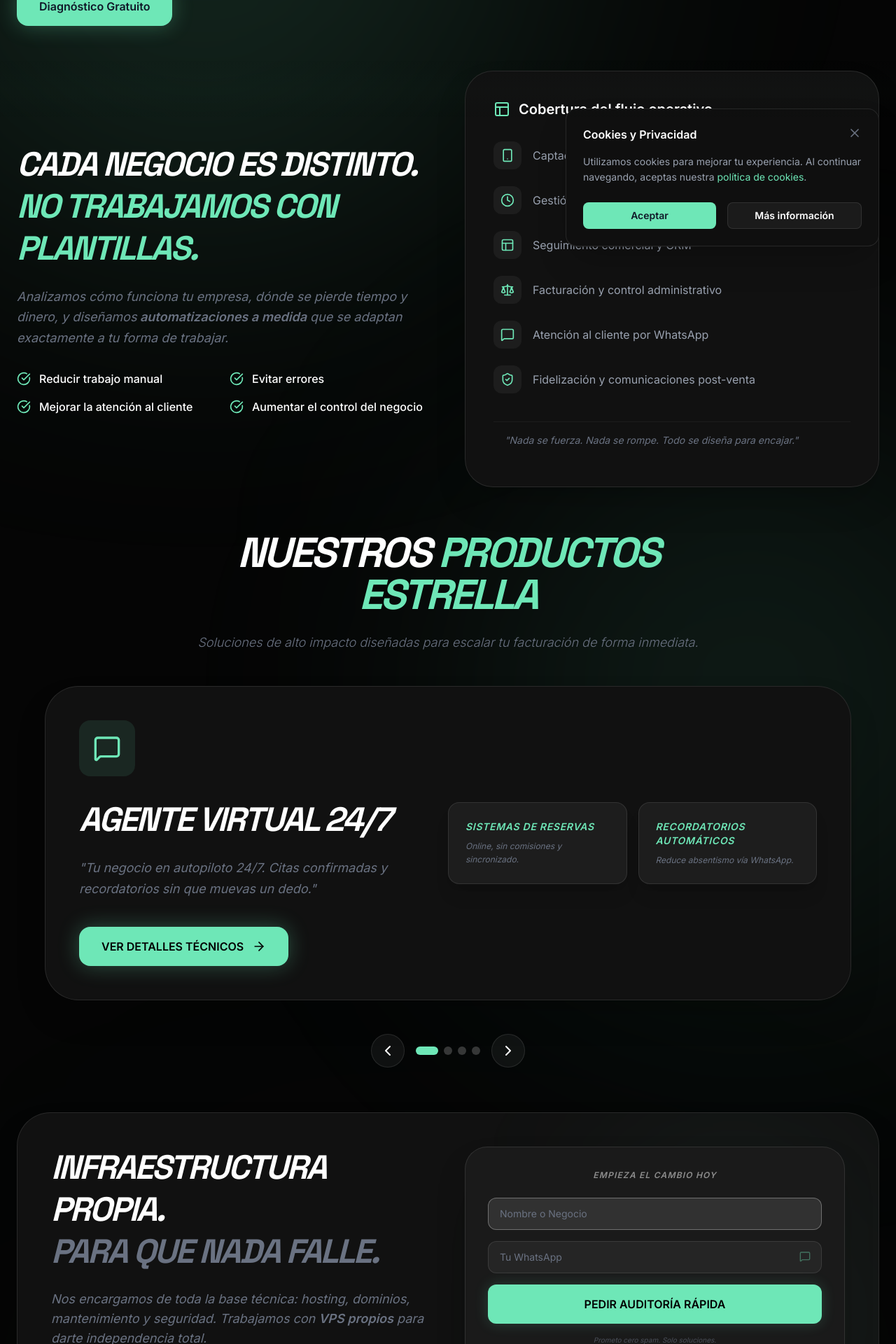
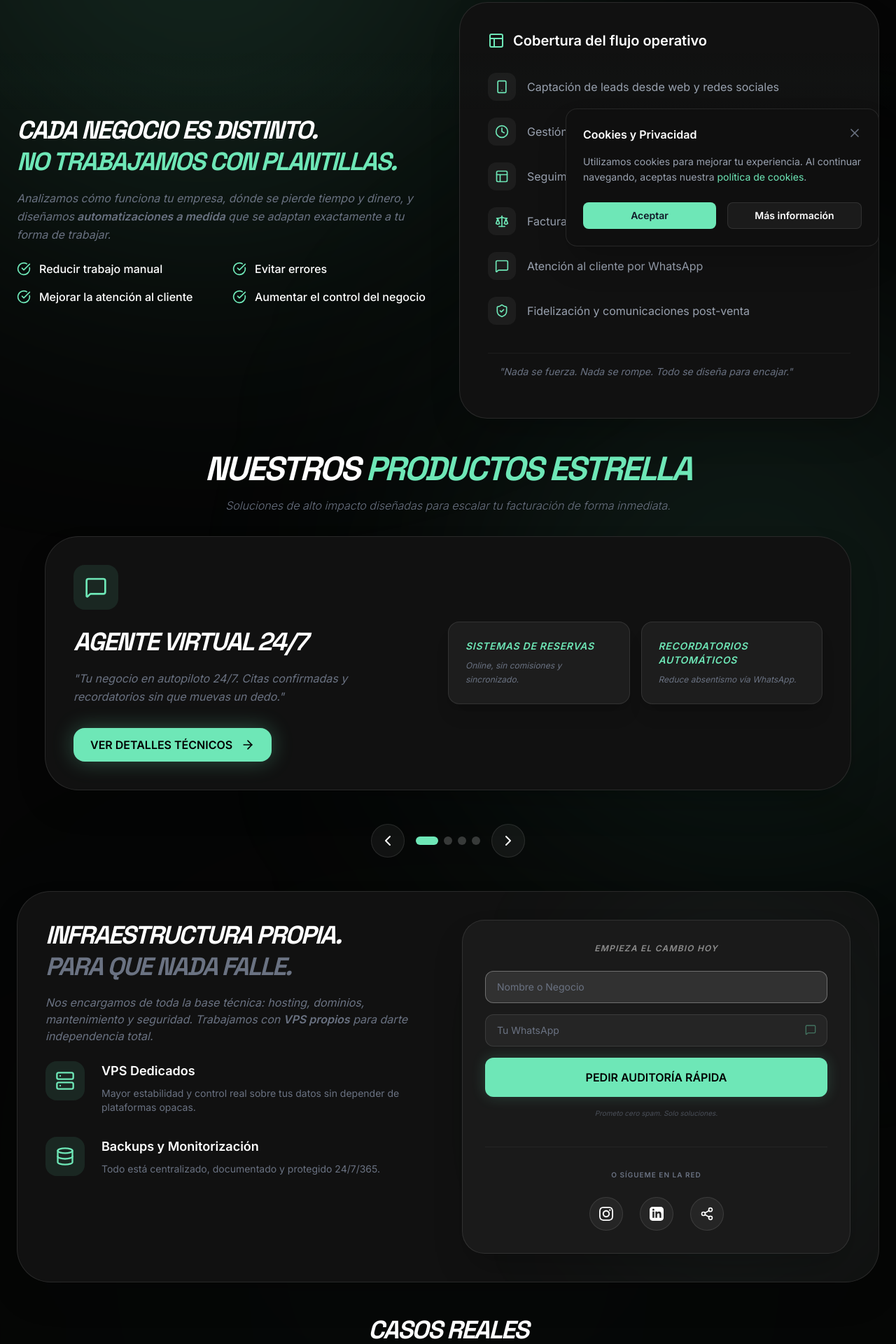
Before and after one commit to raff-liberty/PAGINA-WEB---RAFAEL-ALCALDE-MOLINA, a React (Vite) app: page /servicios in a window 1280 px wide. Shown: the part 424-2344 px from the top of the page at 70% size. Built offline with nearby package versions, Linux system fonts and the light colour scheme; no server answers.

Commit message:
Optimize spacing and font sizes in Services page

```diff
--- a/src/pages/Services.jsx
+++ b/src/pages/Services.jsx
@@ -233,7 +233,7 @@ const Services = () => {
     ];
 
     return (
-        <div className="relative pt-24 pb-16 min-h-screen selection:bg-primary selection:text-black">
+        <div className="relative pt-16 pb-12 min-h-screen selection:bg-primary selection:text-black">
             <SEO
                 title="Servicios de Automatización y Desarrollo Web | Engorilate"
                 description="Automatizamos procesos reales y diseñamos herramientas a medida para que tu negocio funcione sin ti. n8n, Odoo, WhatsApp API y más."
@@ -247,16 +247,16 @@ const Services = () => {
                 <motion.div
                     initial={{ opacity: 0, y: 20 }}
                     animate={{ opacity: 1, y: 0 }}
-                    className="mb-16 max-w-4xl"
+                    className="mb-10 max-w-4xl"
                 >
                     <div className="inline-flex items-center gap-2 px-3 py-1 rounded-full border border-primary/20 bg-primary/5 text-primary text-xs font-mono tracking-widest uppercase mb-6">
                         <Zap className="w-3 h-3" />
                         Catálogo de Soluciones
                     </div>
-                    <h1 className="font-display text-5xl md:text-7xl font-black leading-[0.85] mb-8 text-white uppercase italic tracking-tighter">
+                    <h1 className="font-display text-4xl md:text-6xl font-black leading-[0.85] mb-6 text-white uppercase italic tracking-tighter">
                         Soluciones de <span className="text-primary">automatización</span> real
                     </h1>
-                    <p className="text-lg md:text-xl text-gray-500 font-light leading-relaxed mb-10 italic">
+                    <p className="text-base md:text-lg text-gray-500 font-light leading-relaxed mb-8 italic">
                         No vendemos paquetes cerrados ni humo tecnológico. <br />
                         Diseñamos el motor que tu empresa necesita para recuperar el control.
                     </p>
@@ -268,14 +268,14 @@ const Services = () => {
                 </motion.div>
 
                 {/* AUTOMATION SECTION */}
-                <section className="mb-16">
-                    <div className="grid grid-cols-1 lg:grid-cols-2 gap-12 items-center">
+                <section className="mb-12">
+                    <div className="grid grid-cols-1 lg:grid-cols-2 gap-8 items-center">
                         <div>
-                            <h2 className="font-display text-3xl md:text-5xl font-black text-white mb-6 uppercase italic tracking-tighter leading-tight">
+                            <h2 className="font-display text-2xl md:text-4xl font-black text-white mb-4 uppercase italic tracking-tighter leading-tight">
                                 Cada negocio es distinto. <br />
                                 <span className="text-primary">No trabajamos con plantillas.</span>
                             </h2>
-                            <p className="text-gray-500 text-lg leading-relaxed mb-8 italic">
+                            <p className="text-gray-500 text-base leading-relaxed mb-6 italic">
                                 Analizamos cómo funciona tu empresa, dónde se pierde tiempo y dinero, y diseñamos
                                 <strong> automatizaciones a medida</strong> que se adaptan exactamente a tu forma de trabajar.
                             </p>
@@ -311,12 +311,12 @@ const Services = () => {
                 </section>
 
                 {/* STAR SERVICES CAROUSEL */}
-                <section className="mb-16 relative">
-                    <div className="text-center max-w-3xl mx-auto mb-12">
-                        <h2 className="font-display text-3xl md:text-6xl font-black text-white mb-6 uppercase italic tracking-tighter">
+                <section className="mb-12 relative">
+                    <div className="text-center max-w-3xl mx-auto mb-8">
+                        <h2 className="font-display text-2xl md:text-5xl font-black text-white mb-4 uppercase italic tracking-tighter">
                             Nuestros <span className="text-primary">Productos Estrella</span>
                         </h2>
-                        <p className="text-gray-500 text-lg font-light italic">
+                        <p className="text-gray-500 text-base font-light italic">
                             Soluciones de alto impacto diseñadas para escalar tu facturación de forma inmediata.
                         </p>
                     </div>
@@ -334,22 +334,22 @@ const Services = () => {
                                     x: { type: "spring", stiffness: 300, damping: 30 },
                                     opacity: { duration: 0.2 }
                                 }}
-                                className="bg-[#111] border border-white/10 rounded-[3rem] p-8 md:p-12 flex flex-col lg:flex-row items-center gap-12 lg:gap-16 shadow-2xl overflow-hidden"
+                                className="bg-[#111] border border-white/10 rounded-[3rem] p-6 md:p-10 flex flex-col lg:flex-row items-center gap-8 lg:gap-12 shadow-2xl overflow-hidden"
                             >
                                 {/* Slide Content Left */}
                                 <div className="flex-1 text-center lg:text-left">
-                                    <div className={`w-20 h-20 rounded-2xl ${starServices[activeService].bg} flex items-center justify-center mb-8 mx-auto lg:mx-0`}>
-                                        {React.createElement(starServices[activeService].icon, { className: `w-10 h-10 ${starServices[activeService].color}` })}
+                                    <div className={`w-16 h-16 rounded-2xl ${starServices[activeService].bg} flex items-center justify-center mb-6 mx-auto lg:mx-0`}>
+                                        {React.createElement(starServices[activeService].icon, { className: `w-8 h-8 ${starServices[activeService].color}` })}
                                     </div>
-                                    <h3 className="text-white text-3xl md:text-5xl font-display font-black mb-6 leading-tight uppercase italic tracking-tighter">
+                                    <h3 className="text-white text-2xl md:text-4xl font-display font-black mb-4 leading-tight uppercase italic tracking-tighter">
                                         {starServices[activeService].title}
                                     </h3>
-                                    <p className="text-gray-500 text-lg mb-10 leading-relaxed max-w-xl italic">
+                                    <p className="text-gray-500 text-base mb-8 leading-relaxed max-w-xl italic">
                                         "{starServices[activeService].desc}"
                                     </p>
                                     <Link
                                         to={starServices[activeService].link}
-                                        className="inline-flex items-center gap-3 bg-primary text-black font-black px-8 py-4 rounded-2xl transition-all hover:scale-105 shadow-[0_0_30px_rgba(110,231,183,0.3)] group"
+                                        className="inline-flex items-center gap-3 bg-primary text-black font-black px-6 py-3 rounded-2xl transition-all hover:scale-105 shadow-[0_0_30px_rgba(110,231,183,0.3)] group"
                                     >
                                         VER DETALLES TÉCNICOS <ArrowRight className="w-5 h-5 group-hover:translate-x-1 transition-transform" />
                                     </Link>
@@ -404,16 +404,16 @@ const Services = () => {
                 </section>
 
                 {/* INFRASTRUCTURE SECTION */}
-                <section className="mb-16 bg-[#111] border border-white/10 rounded-[3rem] p-8 md:p-12 relative overflow-hidden shadow-2xl">
+                <section className="mb-12 bg-[#111] border border-white/10 rounded-[3rem] p-6 md:p-10 relative overflow-hidden shadow-2xl">
                     <div className="absolute top-0 right-0 w-1/3 h-full bg-primary/5 blur-[120px] rounded-full"></div>
 
-                    <div className="relative z-10 grid grid-cols-1 lg:grid-cols-2 gap-12">
+                    <div className="relative z-10 grid grid-cols-1 lg:grid-cols-2 gap-10">
                         <div>
-                            <h2 className="font-display text-3xl md:text-5xl font-black text-white mb-6 uppercase italic tracking-tighter leading-tight">
+                            <h2 className="font-display text-2xl md:text-4xl font-black text-white mb-4 uppercase italic tracking-tighter leading-tight">
                                 Infraestructura propia. <br />
                                 <span className="text-gray-500">Para que nada falle.</span>
                             </h2>
-                            <p className="text-gray-500 text-lg mb-8 italic">
+                            <p className="text-gray-500 text-base mb-6 italic">
                                 Nos encargamos de toda la base técnica: hosting, dominios, mantenimiento y seguridad.
                                 Trabajamos con <strong>VPS propios</strong> para darte independencia total.
                             </p>
@@ -484,16 +484,16 @@ const Services = () => {
                 </section>
 
                 {/* EXAMPLES SECTION */}
-                <section className="mb-16">
-                    <h2 className="font-display text-3xl md:text-5xl font-black text-white mb-12 text-center uppercase italic tracking-tighter">
-                        Casos Reales <br /> <span className="text-primary opacity-50 font-black text-xl tracking-[0.2em] mt-2 block italic">CERO HUMO</span>
+                <section className="mb-12">
+                    <h2 className="font-display text-2xl md:text-4xl font-black text-white mb-8 text-center uppercase italic tracking-tighter">
+                        Casos Reales <br /> <span className="text-primary opacity-50 font-black text-lg tracking-[0.2em] mt-2 block italic">CERO HUMO</span>
                     </h2>
                     <div className="grid grid-cols-1 md:grid-cols-2 gap-8">
                         {examples.map((ex, i) => (
                             <Link
                                 key={i}
                                 to={ex.link}
-                                className="bg-[#111] border border-white/10 p-8 md:p-10 rounded-[2rem] hover:bg-[#151515] transition-colors relative overflow-hidden group block text-left shadow-2xl"
+                                className="bg-[#111] border border-white/10 p-6 md:p-8 rounded-[2rem] hover:bg-[#151515] transition-colors relative overflow-hidden group block text-left shadow-2xl"
                             >
                                 <div className="absolute top-0 right-0 w-1 h-full bg-primary/20 group-hover:bg-primary transition-all"></div>
                                 <h3 className="text-white text-xl font-bold mb-6">{ex.title}</h3>
@@ -518,29 +518,29 @@ const Services = () => {
                 </section>
 
                 {/* FAQ SECTION */}
-                <section className="mb-16 max-w-4xl mx-auto">
-                    <div className="text-center mb-10">
-                        <HelpCircle className="w-12 h-12 text-primary mx-auto mb-4" />
-                        <h2 className="font-display text-3xl md:text-4xl font-black text-white uppercase italic tracking-tighter">Preguntas Frecuentes</h2>
+                <section className="mb-12 max-w-4xl mx-auto">
+                    <div className="text-center mb-6">
+                        <HelpCircle className="w-10 h-10 text-primary mx-auto mb-3" />
+                        <h2 className="font-display text-2xl md:text-3xl font-black text-white uppercase italic tracking-tighter">Preguntas Frecuentes</h2>
                     </div>
                     <div className="grid gap-4">
                         {faqs.map((faq, i) => (
-                            <div key={i} className="bg-[#111] border border-white/10 p-6 rounded-2xl shadow-xl">
-                                <h3 className="text-primary font-black text-lg mb-4 uppercase italic tracking-tight">{faq.q}</h3>
-                                <p className="text-gray-500 leading-relaxed italic text-sm">{faq.a}</p>
+                            <div key={i} className="bg-[#111] border border-white/10 p-5 rounded-2xl shadow-xl">
+                                <h3 className="text-primary font-black text-base mb-3 uppercase italic tracking-tight">{faq.q}</h3>
+                                <p className="text-gray-500 leading-relaxed italic text-xs">{faq.a}</p>
                             </div>
                         ))}
                     </div>
                 </section>
 
                 {/* FINAL CTA */}
-                <section className="relative overflow-hidden rounded-[3rem] bg-primary p-12 md:p-16 text-center">
+                <section className="relative overflow-hidden rounded-[3rem] bg-primary p-8 md:p-12 text-center">
                     <div className="absolute inset-0 bg-[url('/noise.png')] opacity-20 contrast-150"></div>
                     <div className="relative z-10">
-                        <h2 className="font-display text-3xl md:text-6xl font-black text-gray-900 mb-6 uppercase italic tracking-tighter leading-tight">
+                        <h2 className="font-display text-2xl md:text-5xl font-black text-gray-900 mb-4 uppercase italic tracking-tighter leading-tight">
                             Empieza con una <br /> auditoría gratuita
                         </h2>
-                        <p className="text-gray-900/70 text-lg md:text-xl font-medium max-w-2xl mx-auto mb-10 italic">
+                        <p className="text-gray-900/70 text-base md:text-lg font-medium max-w-2xl mx-auto mb-8 italic">
                             Analizamos tu negocio y te decimos exactamente qué automatizar, cómo hacerlo y qué impacto tendrá. <strong>Sin compromiso.</strong>
                         </p>
                         <Link
```
